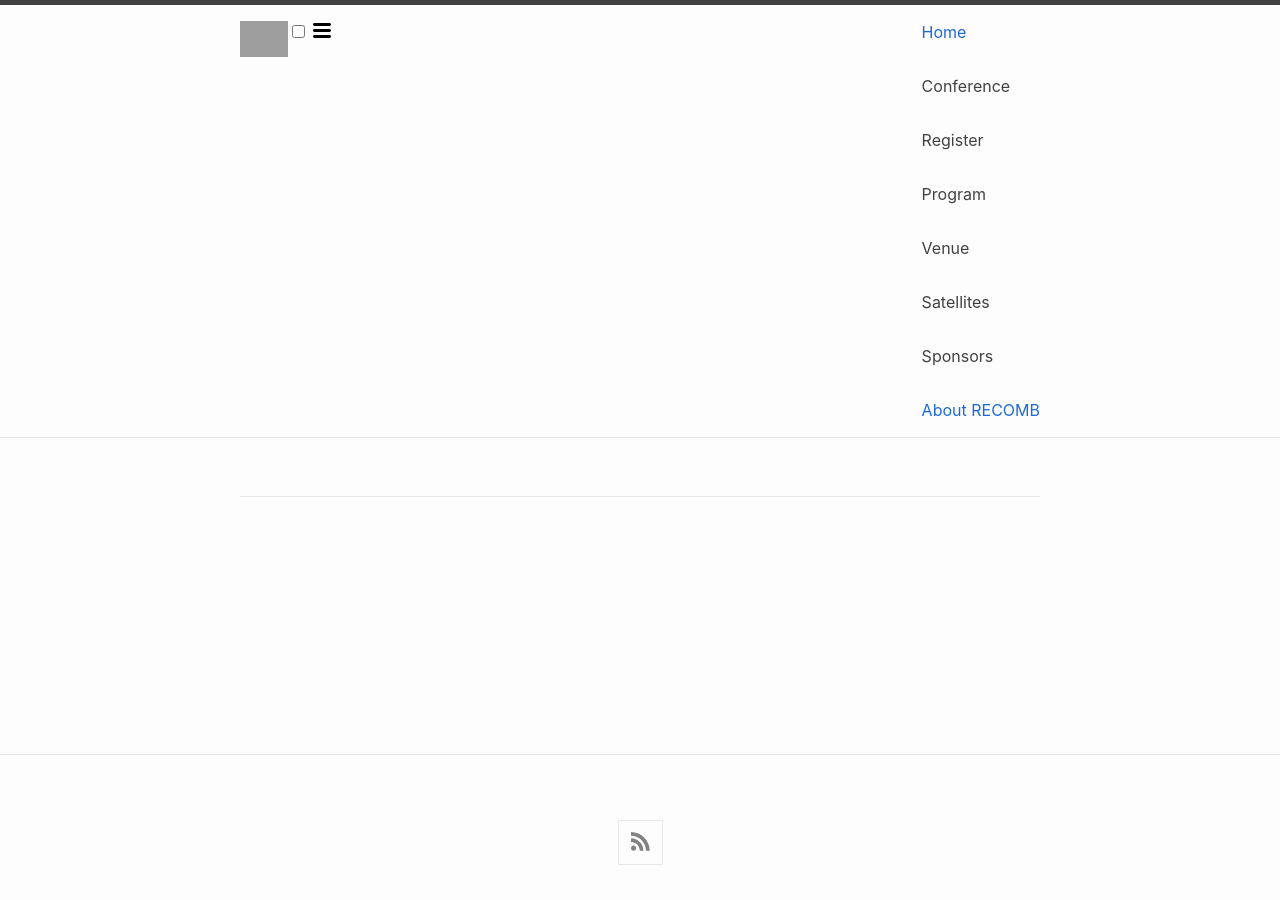
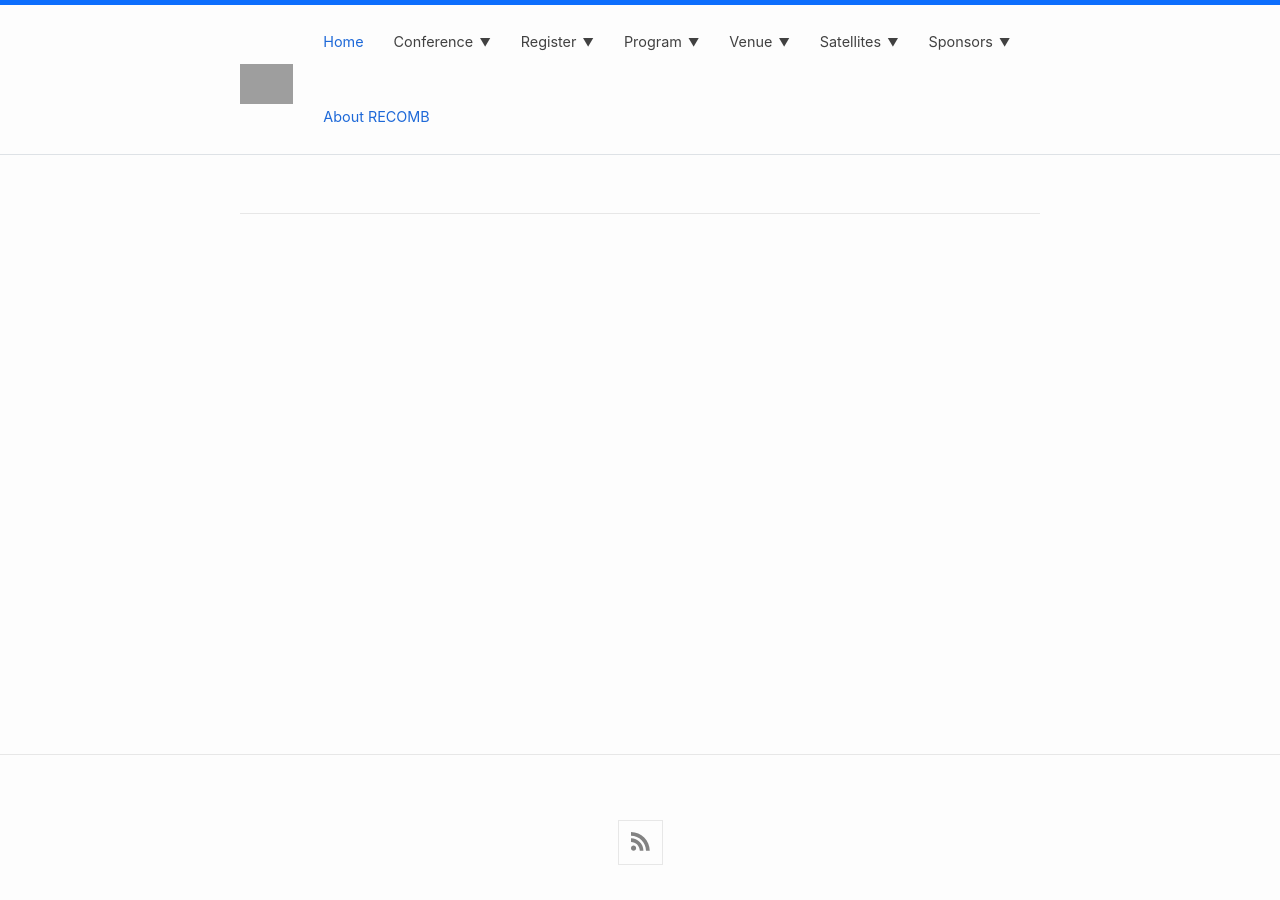
Before and after one commit to recomb-conference/recomb2026, a Jekyll site: the page built from committees.md, in a window 1280 px wide. Built offline with Jekyll 4.4.1, drawn with Linux system fonts in a browser that asks for light colours; nearby versions of some CDN libraries; grey boxes are pictures that could not be loaded.

Commit message:
menu test scss2

```diff
--- a/_includes/header.html
+++ b/_includes/header.html
@@ -1,54 +1,85 @@
+<!--
+This header is customized for RECOMB.
+It creates two navigation menus:
+1. .desktop-nav: A horizontal menu with dropdowns for large screens.
+2. .mobile-nav: A "hamburger" menu for small screens.
+Both menus are populated from the `main_navigation` variable in _config.yml.
+-->
+
+{%- assign default_paths = site.pages | map: "path" -%}
+{%- assign page_paths = site.header_pages | default: default_paths -%}
+
 <header class="site-header">
   <div class="wrapper site-nav-wrapper">
     <a class="site-title" rel="author" href="{{ "/" | relative_url }}">
-      <!--
-        RECOMB Logo
-        It looks for a logo at /assets/images/recomb-logo/logo-name.png
-        It uses the relative_url filter to make sure the path is correct.
-      -->
-      <img src="{{ '/images/recomb-logo/logo-name.png' | relative_url }}" alt="{{ site.title | escape }}" class="recomb-logo">
+      {%- assign logo_path = "/images/recomb-logo/logo-name.png" | relative_url -%}
+      <img src="{{ logo_path }}" alt="{{ site.title | escape }} logo" class="recomb-logo">
     </a>
 
-    <!-- Mobile menu toggle -->
-    <input type="checkbox" id="nav-trigger" class="nav-trigger" />
-    <label for="nav-trigger" class="nav-trigger-label">
-      <span class="menu-icon">
-        <svg viewBox="0 0 18 15" width="18px" height="15px">
-          <path d="M18,1.484c0,0.82-0.665,1.484-1.484,1.484H1.484C0.665,2.969,0,2.304,0,1.484l0,0C0,0.665,0.665,0,1.484,0 h15.032C17.335,0,18,0.665,18,1.484L18,1.484z M18,7.516C18,8.335,17.335,9,16.516,9H1.484C0.665,9,0,8.335,0,7.516l0,0 c0-0.82,0.665-1.484,1.484-1.484h15.032C17.335,6.031,18,6.696,18,7.516L18,7.516z M18,13.516C18,14.335,17.335,15,16.516,15H1.484 C0.665,15,0,14.335,0,13.516l0,0c0-0.82,0.665-1.483,1.484-1.483h15.032C17.335,12.031,18,12.695,18,13.516L18,13.516z"/>
-        </svg>
-      </span>
-    </label>
-
-    <nav class="site-nav">
-      <div class="trigger">
-        <!-- Loop through the main_navigation items from _config.yml -->
+    <!-- 1. Desktop Navigation (Horizontal, with Dropdowns) -->
+    <nav class="desktop-nav">
+      <ul>
         {%- for item in site.main_navigation -%}
-          <div class="nav-item-wrapper">
-            <!-- Check if the item has children (a dropdown) -->
+          <li class="nav-item-wrapper">
             {%- if item.children -%}
-              <!-- This is a dropdown menu item -->
+              <!-- This is a dropdown toggle -->
               <span class="page-link nav-dropdown-toggle">{{ item.title }}</span>
               <ul class="nav-dropdown-menu">
-                {%- for sub_item in item.children -%}
+                {%- for child in item.children -%}
                   <li>
-                    {%- if sub_item.external -%}
-                      <a class="page-link" href="{{ sub_item.url }}" target="_blank">{{ sub_item.title }}</a>
-                    {%- else -%}
-                      <a class="page-link" href="{{ sub_item.url | relative_url }}">{{ sub_item.title }}</a>
-                    {%- endif -%}
+                    <a class="page-link" href="{{ child.url | relative_url }}" {%- if child.url contains 'http' -%}target="_blank"{%- endif -%}>
+                      {{ child.title }}
+                    </a>
                   </li>
                 {%- endfor -%}
               </ul>
             {%- else -%}
               <!-- This is a regular link -->
-              {%- if item.external -%}
-                <a class="page-link" href="{{ item.url }}" target="_blank">{{ item.title }}</a>
-              {%- else -%}
-                <a class="page-link" href="{{ item.url | relative_url }}">{{ item.title }}</a>
-              {%- endif -%}
+              <a class="page-link" href="{{ item.url | relative_url }}" {%- if item.url contains 'http' -%}target="_blank"{%- endif -%}>
+                {{ item.title }}
+              </a>
             {%- endif -%}
-          </div>
+          </li>
         {%- endfor -%}
+      </ul>
+    </nav>
+
+    <!-- 2. Mobile Navigation (Hamburger Menu) -->
+    <nav class="mobile-nav">
+      <input type="checkbox" id="nav-trigger" class="nav-trigger" />
+      <label for="nav-trigger">
+        <span class="menu-icon">
+          <svg viewBox="0 0 18 15" width="18px" height="15px">
+            <path d="M18,1.484c0,0.82-0.665,1.484-1.484,1.484H1.484C0.665,2.969,0,2.304,0,1.484l0,0C0,0.665,0.665,0,1.484,0 h15.032C17.335,0,18,0.665,18,1.484L18,1.484z M18,7.516C18,8.335,17.335,9,16.516,9H1.484C0.665,9,0,8.335,0,7.516l0,0 c0-0.82,0.665-1.484,1.484-1.484h15.032C17.335,6.031,18,6.696,18,7.516L18,7.516z M18,13.516C18,14.335,17.335,15,16.516,15H1.484 C0.665,15,0,14.335,0,13.516l0,0c0-0.82,0.665-1.483,1.484-1.483h15.032C17.335,12.031,18,12.695,18,13.516L18,13.516z"/>
+          </svg>
+        </span>
+      </label>
+
+      <div class="trigger">
+        <ul>
+        {%- for item in site.main_navigation -%}
+          <li class="nav-item-wrapper-mobile">
+            {%- if item.children -%}
+              <!-- Mobile: Top-level item is a non-link label -->
+              <span class_mobile="page-link nav-dropdown-toggle-mobile">{{ item.title }}</span>
+              <ul class="nav-dropdown-menu-mobile">
+                {%- for child in item.children -%}
+                  <li>
+                    <a class="page-link" href="{{ child.url | relative_url }}" {%- if child.url contains 'http' -%}target="_blank"{%- endif -%}>
+                      - {{ child.title }}
+                    </a>
+                  </li>
+                {%- endfor -%}
+              </ul>
+            {%- else -%}
+              <!-- Mobile: Regular link -->
+              <a class="page-link" href="{{ item.url | relative_url }}" {%- if item.url contains 'http' -%}target="_blank"{%- endif -%}>
+                {{ item.title }}
+              </a>
+            {%- endif -%}
+          </li>
+        {%- endfor -%}
+        </ul>
       </div>
     </nav>
   </div>
--- a/_sass/minima/custom-styles.scss
+++ b/_sass/minima/custom-styles.scss
@@ -1,85 +1,199 @@
-// Placeholder to allow defining custom styles that override everything else.
-// (Use `_sass/minima/custom-variables.scss` to override variable defaults)
+/*
+ * Custom RECOMB styles
+ * Overrides Minima defaults and adds dropdown navigation
+ */
 
-
-/*
- * Custom RECOMB Logo
- */
-.recomb-logo {
-  height: 36px; /* Minima's default is 36px */
-  line-height: 56px; /* Minima's header height */
-  margin-top: 10px; /* Vertically center it */
+/* 1. Header & Logo Customization
+   ========================================================================== */
+.site-header {
+  border-top-color: #0d6efd; // RECOMB blue border
+  border-bottom-color: #dee2e6; // Lighter grey border
 }
 
-/*
- * Main Navigation Bar Layout
- * This is the fix for the linear/horizontal layout.
- */
-.site-nav {
-  @include media-query($on-large) {
-    /* Target the wrapper for each top-level menu item */
-    .nav-item-wrapper {
-      float: left; /* Make items horizontal */
-      position: relative; /* For dropdown positioning */
+.recomb-logo {
+  height: 40px; // Set a fixed height for the logo
+  width: auto;
+  margin-top: 5px; // Adjust vertical alignment
+  margin-right: 20px;
 }
 
-    /* Override Minima's default float on the link itself */
-    .page-link {
-      float: none;
+.site-nav-wrapper {
+  display: flex;
+  justify-content: space-between; // Pushes logo/title and nav to opposite ends
+  align-items: center; // Vertically center items
+  width: 100%;
 }
+
+/* 2. Desktop Navigation (Visible on large screens)
+   ========================================================================== */
+@media screen and (min-width: 800px) {
+  .desktop-nav {
+    display: block; // Show desktop nav
+  }
+  .mobile-nav {
+    display: none; // Hide mobile nav
+  }
+
+  .desktop-nav ul {
+    margin: 0;
+    padding: 0;
+    list-style: none;
+  }
+
+  /* Top-level menu items */
+  .nav-item-wrapper {
+    float: left; // This makes the menu horizontal
+    position: relative; // Required for dropdown positioning
+    margin-left: 10px; // Spacing between items
+  }
+
+  .nav-item-wrapper > .page-link,
+  .nav-item-wrapper > .nav-dropdown-toggle {
+    padding: 10px 10px; // Clickable area
+    display: block;
+    text-decoration: none;
+    cursor: pointer;
+    border-radius: 5px;
+    font-size: 0.9rem; // Slightly smaller font
+  }
+
+  .nav-item-wrapper > .nav-dropdown-toggle::after {
+    content: " ▼"; // Add dropdown arrow
+    font-size: 0.7rem;
+    padding-left: 3px;
+  }
+
+  /* Dropdown Menu (Hidden by default) */
+  .nav-dropdown-menu {
+    display: none; // Hide dropdown by default
+    position: absolute;
+    top: 100%; // Position right below the parent item
+    left: 0;
+    background-color: #ffffff; // White background
+    border: 1px solid #e0e0e0;
+    border-radius: 5px;
+    box-shadow: 0 4px 8px rgba(0, 0, 0, 0.1);
+    list-style: none;
+    padding: 5px 0;
+    margin: 0;
+    min-width: 200px; // Give dropdown some width
+    z-index: 1000;
+  }
+
+  .nav-dropdown-menu li .page-link {
+    padding: 8px 15px; // Padding for dropdown items
+    display: block;
+    white-space: nowrap; // Keep items on one line
+    font-size: 0.85rem;
+    color: #333; // Darker text for dropdown
+  }
+
+  /* Hover effects */
+  .nav-item-wrapper:hover > .page-link,
+  .nav-item-wrapper:hover > .nav-dropdown-toggle {
+    background-color: #f5f5f5; // Light grey on hover
+    color: #0d6efd; // RECOMB blue text on hover
+  }
+
+  .nav-dropdown-menu li .page-link:hover {
+    background-color: #0d6efd; // RECOMB blue on hover
+    color: #ffffff; // White text
+  }
+
+  .nav-item-wrapper:hover > .nav-dropdown-menu {
+    display: block; // Show dropdown on hover
   }
 }
 
-/*
- * Dropdown Menu Styles
- */
-
-/* Toggle for dropdowns (the top-level item) */
-.nav-dropdown-toggle {
-  cursor: default; /* Show it's not a link */
+/* 3. Mobile Navigation (Visible on small screens)
+   ========================================================================== */
+@media screen and (max-width: 799px) {
+  .desktop-nav {
+    display: none; // Hide desktop nav
   }
-
-/* The dropdown menu container */
-.nav-dropdown-menu {
-  display: none; /* Hide by default */
-  position: absolute;
-  top: 100%; /* Position right below the parent */
-  left: 0;
-  background-color: #ffffff; /* White background */
-  border: 1px solid grey;
-  border-radius: 5px;
-  box-shadow: 0 2px 5px rgba(0,0,0,0.1);
-  list-style: none;
-  padding-left: 0;
-  margin-top: 0;
-  min-width: 200px; /* Give it some width */
+  .mobile-nav {
+    display: block; // Show mobile nav
+    float: right;
+    position: relative;
     z-index: 100;
   }
 
-/* Show the dropdown on hover */
-.nav-item-wrapper:hover .nav-dropdown-menu {
+  /* Style the mobile menu trigger ("hamburger") */
+  .mobile-nav .menu-icon {
+    display: block;
+    float: right;
+    width: 36px;
+    height: 26px;
+    line-height: 0;
+    padding-top: 10px;
+    text-align: center;
+  }
+  .mobile-nav .menu-icon > svg {
+    fill: #424242; // Minima's default icon color
+  }
+
+  /* Hide the checkbox */
+  .nav-trigger {
+    display: none;
+  }
+
+  /* Position the mobile menu dropdown */
+  .mobile-nav .trigger {
+    clear: both;
+    display: none; // Hidden by default
+    position: absolute;
+    top: 40px; // Position below the header
+    right: -10px;
+    width: 200px;
+    background-color: #ffffff;
+    border: 1px solid #e0e0e0;
+    box-shadow: 0 4px 8px rgba(0, 0, 0, 0.1);
+    border-radius: 5px;
+    padding: 10px 0;
+  }
+
+  /* Show menu when checkbox is checked */
+  .nav-trigger:checked ~ .trigger {
     display: block;
   }
 
-/* Style for individual dropdown items */
-.nav-dropdown-menu li {
-  border-bottom: 1px solid grey;
-}
-.nav-dropdown-menu li:last-child {
-  border-bottom: none; /* No border on the last item */
+  .mobile-nav .trigger ul {
+    list-style: none;
+    margin: 0;
+    padding: 0;
   }
 
-/* Style for links inside the dropdown */
-.nav-dropdown-menu .page-link {
-  display: block;
-  line-height: 1.5; /* Reset from header's line-height */
-  padding: 10px 15px;
-  color: black; /* Dark text */
-  white-space: nowrap; /* Prevent ugly wrapping */
+  .nav-item-wrapper-mobile {
+    padding: 0 15px;
   }
 
-.nav-dropdown-menu .page-link:hover {
-  background-color: #f5f5f5; /* Slight hover effect */
-  color: $text-color;
-  text-decoration: none;
+  /* Mobile: Top-level item (non-dropdown) */
+  .nav-item-wrapper-mobile > .page-link {
+    display: block;
+    padding: 8px 0;
+    color: #333;
+    font-weight: bold;
   }
+
+  /* Mobile: Top-level item (dropdown label) */
+  .nav-dropdown-toggle-mobile {
+    display: block;
+    padding: 8px 0;
+    color: #333;
+    font-weight: bold;
+    cursor: default;
+  }
+
+  /* Mobile: Dropdown items */
+  .nav-dropdown-menu-mobile {
+    list-style: none;
+    padding-left: 0;
+    margin: 0 0 10px 0;
+  }
+  .nav-dropdown-menu-mobile li .page-link {
+    display: block;
+    padding: 5px 0 5px 10px; // Indent dropdown items
+    color: #555;
+    font-weight: normal;
+  }
+}
```
Lines whose indentation alone changed are shown as unchanged.
